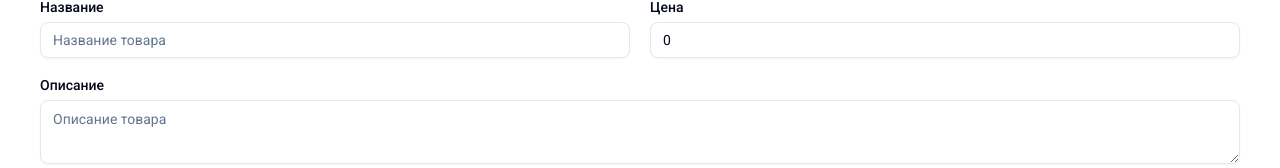
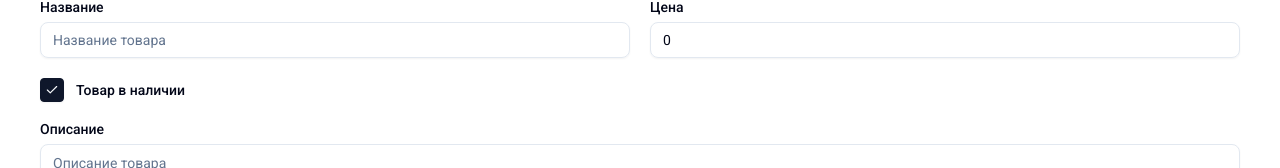
Before and after one commit to Martin6175903/kiber-one-client, a Next.js app: page /products/create in a window 1280 px wide. Shown: the part 315-483 px from the top of the page. Built offline with nearby package versions, Linux system fonts and the light colour scheme; no server answers.

Commit message:
add field for pull form in create product

```diff
--- a/package.json
+++ b/package.json
@@ -11,6 +11,7 @@
   "dependencies": {
     "@hookform/resolvers": "^4.1.3",
     "@radix-ui/react-alert-dialog": "^1.1.6",
+    "@radix-ui/react-checkbox": "^1.1.4",
     "@radix-ui/react-dialog": "^1.1.6",
     "@radix-ui/react-dropdown-menu": "^2.1.6",
     "@radix-ui/react-label": "^2.1.2",
--- a/src/app/(root)/products/ProductForm.tsx
+++ b/src/app/(root)/products/ProductForm.tsx
@@ -1,5 +1,4 @@
 'use client'
-
 import { IProduct, IProductInput } from '@/src/shared/types/product.types'
 import { useCreateProduct } from '@/src/hooks/queries/products/useCreateProduct'
 import { useDeleteProduct } from '@/src/hooks/queries/products/useDeleteProduct'
@@ -13,6 +12,7 @@ import { Input } from '@/src/components/ui/form-elements/Input'
 import { Textarea } from '@/src/components/ui/Textarea'
 import { useEffect, useState } from 'react'
 import ImageUpload from '@/src/components/ui/form-elements/image-upload/ImageUpload'
+import { Checkbox } from '@/src/components/ui/Checkbox'
 
 interface ProductFormProps {
   product?: IProduct | null
@@ -43,23 +43,29 @@ const ProductForm = ({ product } :ProductFormProps ) => {
       description: product.description,
       images: product.images,
       price: product.price,
+      isStock: product.isStock,
       size: undefined
     }) : {
       title: '',
       description: '',
       images: [],
       price: 0,
+      isStock: true,
       size: undefined
     }
   })
 
+  const termsCheked = form.watch('isStock')
+
   const onSubmit:SubmitHandler<IProductInput> = data => {
     data.price = Number(data.price)
     data.size = sizes
+    console.log(data)
     if (product) updateProduct(data)
     else createProduct(data)
   }
 
+  // @ts-ignore
   return (
   <div className={'container'}>
     <div className={'py-5'}>
@@ -141,6 +147,26 @@ const ProductForm = ({ product } :ProductFormProps ) => {
           </div>
           <FormField
             control={form.control}
+            name={'isStock'}
+            render={() => (
+              <FormItem>
+                <FormControl>
+                  <div className={'w-1/5'}>
+                    <label
+                      htmlFor="terms"
+                      className="text-sm font-medium leading-none peer-disabled:cursor-not-allowed peer-disabled:opacity-70 flex items-center gap-3 cursor-pointer"
+                    >
+                      <Checkbox className={'size-6 duration-500'} id="terms" checked={termsCheked} onCheckedChange={(checked) => form.setValue('isStock', !!checked)}/>
+                      Товар в наличии
+                    </label>
+                  </div>
+                </FormControl>
+                <FormMessage/>
+              </FormItem>
+            )}
+          />
+          <FormField
+            control={form.control}
             name={'description'}
             rules={{
               required: 'Описание обязательно'
--- a/src/app/(root)/products/Products.tsx
+++ b/src/app/(root)/products/Products.tsx
@@ -17,7 +17,8 @@ const Products = () => {
     title: product.title,
     description: product.description,
     price: product.price,
-    size: product.size
+    size: product.size,
+    isStock: product.isStock
   })) : []
 
   return (
--- a/src/app/(root)/products/ProductsColumn.tsx
+++ b/src/app/(root)/products/ProductsColumn.tsx
@@ -11,6 +11,7 @@ export interface IProductsColumn {
   title: string
   description: string
   price: string | number
+  isStock: boolean
   size?: string[]
 }
 
@@ -49,6 +50,19 @@ export const productsColumn: ColumnDef<IProductsColumn>[] = [
     },
     cell: ({row}) => (
       <span>{row.original.price} K</span>
+    )
+  },
+  {
+    accessorKey: 'isStock',
+    header: ({column}) => {
+      return (
+        <Button variant={'ghost'} onClick={() => column.toggleSorting(column.getIsSorted() === 'asc')}>
+          В наличии <ArrowUpDown className={'ml-2 size-4'}/>
+        </Button>
+      )
+    },
+    cell: ({row}) => (
+      <span>{row.original.isStock ? 'Да' : 'Нет'}</span>
     )
   },
   {
--- /dev/null
+++ b/src/components/ui/Checkbox.tsx
@@ -0,0 +1,32 @@
+"use client"
+
+import * as React from "react"
+import * as CheckboxPrimitive from "@radix-ui/react-checkbox"
+import { CheckIcon } from "lucide-react"
+
+import { cn } from "@/src/lib/utils"
+
+function Checkbox({
+  className,
+  ...props
+}: React.ComponentProps<typeof CheckboxPrimitive.Root>) {
+  return (
+    <CheckboxPrimitive.Root
+      data-slot="checkbox"
+      className={cn(
+        "peer border-input dark:bg-input/30 data-[state=checked]:bg-primary data-[state=checked]:text-primary-foreground dark:data-[state=checked]:bg-primary data-[state=checked]:border-primary focus-visible:border-ring focus-visible:ring-ring/50 aria-invalid:ring-destructive/20 dark:aria-invalid:ring-destructive/40 aria-invalid:border-destructive size-4 shrink-0 rounded-[4px] border shadow-xs transition-shadow outline-none focus-visible:ring-[3px] disabled:cursor-not-allowed disabled:opacity-50",
+        className
+      )}
+      {...props}
+    >
+      <CheckboxPrimitive.Indicator
+        data-slot="checkbox-indicator"
+        className="flex items-center justify-center text-current transition-none"
+      >
+        <CheckIcon className="size-3.5" />
+      </CheckboxPrimitive.Indicator>
+    </CheckboxPrimitive.Root>
+  )
+}
+
+export { Checkbox }
--- a/src/components/ui/Table.tsx
+++ b/src/components/ui/Table.tsx
@@ -57,7 +57,7 @@ function TableRow({ className, ...props }: React.ComponentProps<"tr">) {
     <tr
       data-slot="table-row"
       className={cn(
-        "hover:bg-muted/50 data-[state=selected]:bg-muted border-b transition-colors grid grid-cols-5",
+        "hover:bg-muted/50 data-[state=selected]:bg-muted border-b transition-colors grid grid-cols-[1fr_2fr_repeat(2,1fr)_1fr_0.7fr] justify-between",
         className
       )}
       {...props}
--- a/src/hooks/queries/products/useDeleteProduct.ts
+++ b/src/hooks/queries/products/useDeleteProduct.ts
@@ -1,8 +1,6 @@
 import { useMutation, useQueryClient } from '@tanstack/react-query'
-import { IProduct } from '@/src/shared/types/product.types'
 import { productService } from '@/src/services/product.service'
 import toast from 'react-hot-toast'
-import { API_URL } from '@/src/config/api.config'
 import { useMemo } from 'react'
 import { useParams, useRouter } from 'next/navigation'
 import { PUBLIC_URL } from '@/src/config/url.config'
--- a/src/hooks/queries/products/useUpdateProduct.ts
+++ b/src/hooks/queries/products/useUpdateProduct.ts
@@ -2,7 +2,6 @@ import { useMutation, useQueryClient } from '@tanstack/react-query'
 import { IProduct } from '@/src/shared/types/product.types'
 import { productService } from '@/src/services/product.service'
 import toast from 'react-hot-toast'
-import { API_URL } from '@/src/config/api.config'
 import { useMemo } from 'react'
 import { useParams, useRouter } from 'next/navigation'
 import { PUBLIC_URL } from '@/src/config/url.config'
--- a/src/shared/types/order.types.ts
+++ b/src/shared/types/order.types.ts
@@ -4,7 +4,7 @@ import { ICardItem } from '@/src/shared/types/card.types'
 export enum EnumOrderStatus {
 	PENDING = 'PENDING',
 	FRAMED = 'FRAMED',
-	SUCCESS = 'SUCCESS'
+	SUCCESSFUL = 'SUCCESSFUL'
 }
 
 export interface IOrder {
--- a/src/shared/types/product.types.ts
+++ b/src/shared/types/product.types.ts
@@ -3,6 +3,7 @@ export interface IProduct {
 	title: string
 	description: string
 	price: string | number
+	isStock: boolean
 	images: string[]
 	size?: string[] | undefined
 }
```
Also changed, not shown: 1 other file (tests, documents, lock files or other folders).
